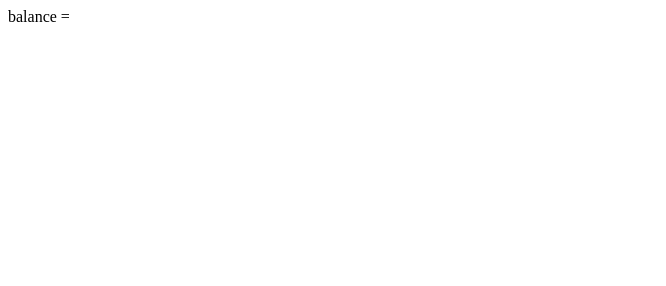
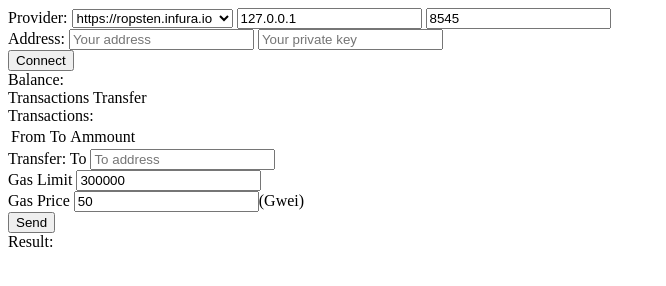
Before and after one commit to beautifulprincess/CryptoDB, a plain HTML site: page index.html in a window 1280 px wide. Shown: the whole page, without its empty margins (0-666 px from the left). Drawn offline with Linux system fonts and the light colour scheme.

Commit message:
update ui

```diff
--- a/index.html
+++ b/index.html
@@ -3,13 +3,62 @@
     <head>
         <meta charset="utf-8">
         <meta name="viewport" content="width=device-width, initial-scale=1">
-        <title>Test</title>
+        <title>Ethereum</title>
         <link rel="stylesheet" href="assets/styles.css">
         <script src="assets/jquery/jquery-3.3.1.min.js"></script>
         <script src="assets/web3.js"></script>
         <script src="assets/main.js"></script>
     </head>
     <body>
-        balance = <div id="balance"></div>
+        <header>
+            <div id="setting-provider">
+                Provider:
+                <select>
+                    <option value="ropsten.infura">https://ropsten.infura.io</option>
+                    <option value="mainnet.infura">https://mainnet.infura.io</option>
+                    <option value="custom">custom</option>
+                </select>
+                <input type="text" id="provider_host" value="127.0.0.1" placeholder="127.0.0.1">
+                <input type="text" id="provider_port" value="8545" placeholder="8545">
+            </div>
+            <div id="setting-account">
+                Address:
+                <input type="text" id="account_address" value="" placeholder="Your address">
+                <input type="text" id="account_private" value="" placeholder="Your private key">
+            </div>
+            <button type="button" id="connect_account">Connect</button>
+        </header>
+        <section>
+            Balance: <span id="account_balance"></span>
+        </section>
+        <nav>
+            <span id="menu_transactions">Transactions</span>
+            <span id="menu_transfer">Transfer</span>
+        </nav>
+        <section>
+            <div id="transactions">
+                Transactions:
+                <table id="transaction_history_table">
+                    <thead>
+                        <tr>
+                            <td>From</td>
+                            <td>To</td>
+                            <td>Ammount</td>
+                        </tr>
+                    </thead>
+                    <tbody>
+
+                    </tbody>
+                </table>
+            </div>
+            <div id="transfer">
+                Transfer:
+                To <input type="text" id="sendto" value="" placeholder="To address"><br>
+                Gas Limit <input type="number" id="sendto" value="300000"><br>
+                Gas Price <input type="number" id="sendto" value="50">(Gwei)<br>
+                <button id="send_transfer">Send</button><br>
+                Result: <span id="transfer_result"></span>
+            </div>
+        </section>
     </body>
 </html>
```
